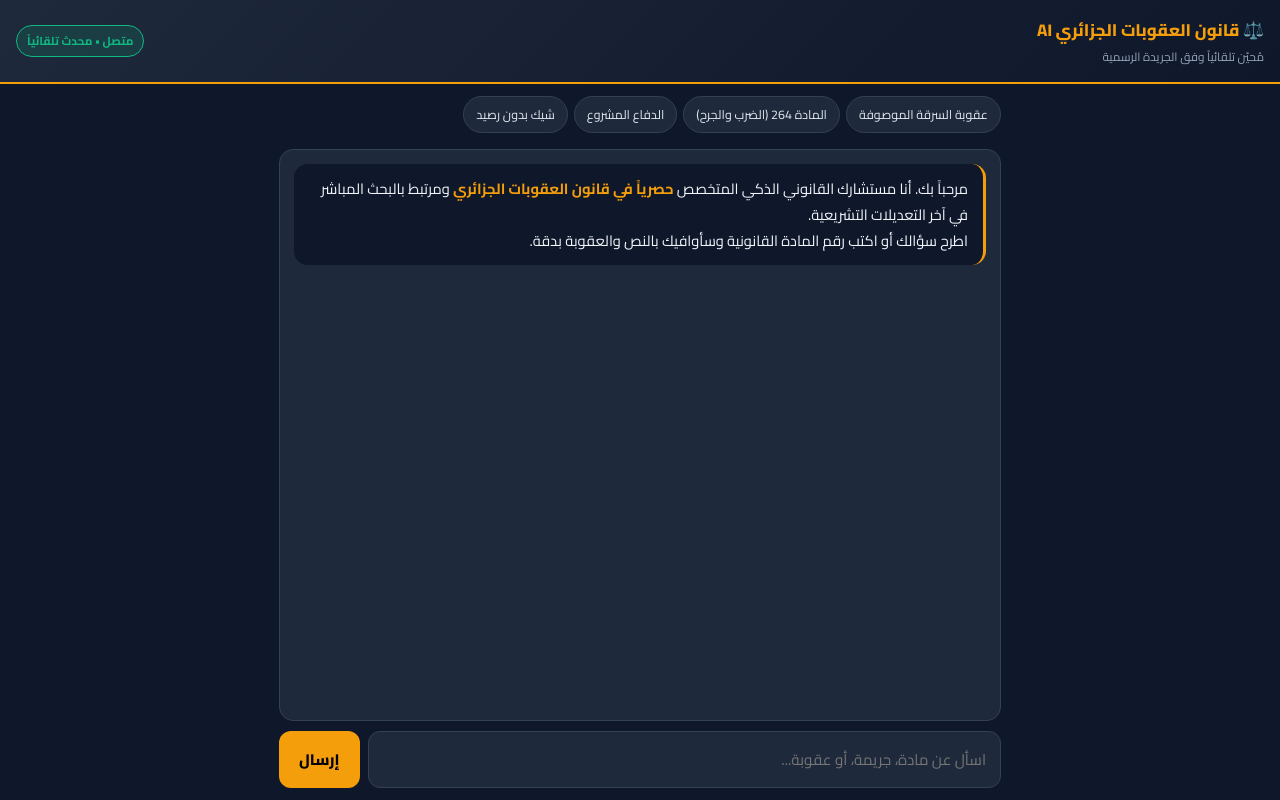
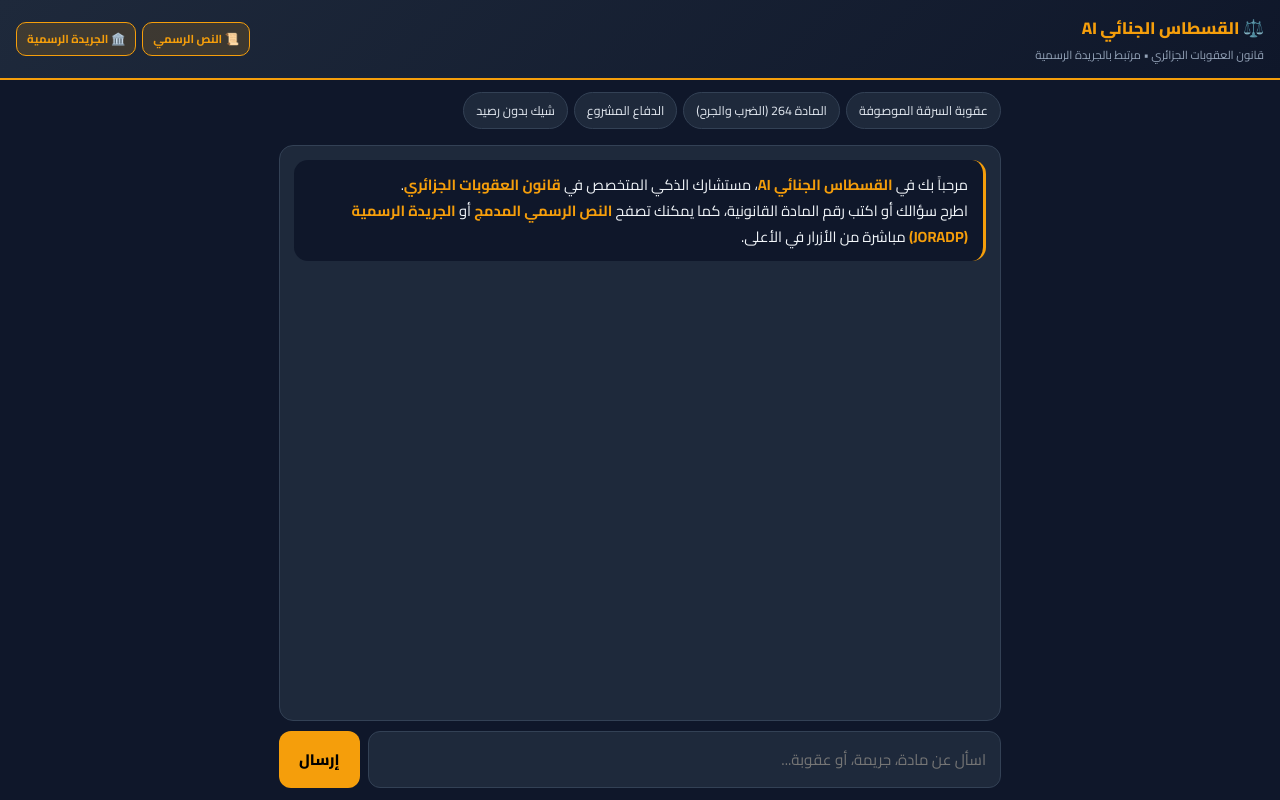
Before and after one commit to youcefkhelifa2703-ai/CPP_dz, a website: page index.html in a window 1280 px wide. Drawn offline with Linux system fonts and the light colour scheme.

Commit message:
Update index.html

```diff
--- a/index.html
+++ b/index.html
@@ -3,7 +3,7 @@
 <head>
   <meta charset="UTF-8">
   <meta name="viewport" content="width=device-width, initial-scale=1.0">
-  <title>المستشار الذكي - قانون العقوبات الجزائري AI</title>
+  <title>القسطاس الجنائي AI - قانون العقوبات الجزائري</title>
   <link rel="manifest" href="manifest.json">
   <meta name="theme-color" content="#0f172a">
   <link href="https://fonts.googleapis.com/css2?family=Cairo:wght@400;600;700;800&display=swap" rel="stylesheet">
@@ -27,7 +27,7 @@
     }
     header {
       background: linear-gradient(135deg, #1e293b 0%, #0f172a 100%);
-      padding: 14px 16px;
+      padding: 12px 16px;
       border-bottom: 2px solid var(--gold);
       display: flex;
       justify-content: space-between;
@@ -35,20 +35,21 @@
       flex-shrink: 0;
     }
     .logo h1 { font-size: 1.05rem; color: var(--gold); font-weight: 800; }
-    .logo p { font-size: 0.74rem; color: var(--muted); }
-    .status-badge {
+    .logo p { font-size: 0.72rem; color: var(--muted); }
+    .official-links {
+      display: flex;
+      gap: 6px;
+    }
+    .joradp-btn {
       font-size: 0.72rem;
-      padding: 4px 10px;
-      border-radius: 20px;
-      background: rgba(16, 185, 129, 0.15);
-      color: var(--green);
-      border: 1px solid var(--green);
+      padding: 5px 10px;
+      border-radius: 10px;
+      background: rgba(245, 158, 11, 0.15);
+      color: var(--gold);
+      border: 1px solid var(--gold);
       font-weight: 700;
-    }
-    .status-badge.offline {
-      background: rgba(239, 68, 68, 0.15);
-      color: var(--red);
-      border-color: var(--red);
+      text-decoration: none;
+      white-space: nowrap;
     }
     .container {
       max-width: 750px;
@@ -78,7 +79,6 @@
       font-size: 0.78rem;
       white-space: nowrap;
       cursor: pointer;
-      transition: 0.2s;
     }
     .prompt-chip:hover { border-color: var(--gold); color: var(--gold); }
     .chat-area {
@@ -141,10 +141,13 @@
 
 <header>
   <div class="logo">
-    <h1>⚖️ قانون العقوبات الجزائري AI</h1>
-    <p>مُحيّن تلقائياً وفق الجريدة الرسمية</p>
+    <h1>⚖️ القسطاس الجنائي AI</h1>
+    <p>قانون العقوبات الجزائري • مرتبط بالجريدة الرسمية</p>
   </div>
-  <div id="netStatus" class="status-badge">متصل بالشبكة</div>
+  <div class="official-links">
+    <a href="https://www.joradp.dz/TRV/APenal.pdf" target="_blank" class="joradp-btn">📜 النص الرسمي</a>
+    <a href="https://www.joradp.dz/HAR/Index.htm" target="_blank" class="joradp-btn">🏛️ الجريدة الرسمية</a>
+  </div>
 </header>
 
 <div class="container">
@@ -157,8 +160,8 @@
 
   <div class="chat-area" id="chatArea">
     <div class="msg bot">
-      مرحباً بك. أنا مستشارك القانوني الذكي المتخصص <b>حصرياً في قانون العقوبات الجزائري</b> ومرتبط بالبحث المباشر في آخر التعديلات التشريعية.<br>
-      اطرح سؤالك أو اكتب رقم المادة القانونية وسأوافيك بالنص والعقوبة بدقة.
+      مرحباً بك في <b>القسطاس الجنائي AI</b>، مستشارك الذكي المتخصص في <b>قانون العقوبات الجزائري</b>.<br>
+      اطرح سؤالك أو اكتب رقم المادة القانونية، كما يمكنك تصفح <b>النص الرسمي المدمج</b> أو <b>الجريدة الرسمية (JORADP)</b> مباشرة من الأزرار في الأعلى.
     </div>
   </div>
 
@@ -169,19 +172,6 @@
 </div>
 
 <script>
-  function updateOnlineStatus() {
-    const badge = document.getElementById('netStatus');
-    if (navigator.onLine) {
-      badge.textContent = 'متصل • محدث تلقائياً';
-      badge.classList.remove('offline');
-    } else {
-      badge.textContent = 'غير متصل بالإنترنت';
-      badge.classList.add('offline');
-    }
-  }
-  window.addEventListener('online', updateOnlineStatus);
-  window.addEventListener('offline', updateOnlineStatus);
-
   function usePrompt(text) {
     document.getElementById('userQuestion').value = text;
     askAI();
@@ -195,7 +185,7 @@
 
   async function askAI() {
     if (!navigator.onLine) {
-      alert('يرجى الاتصال بالإنترنت للبحث في النصوص القانونية المحدثة.');
+      alert('يرجى الاتصال بالإنترنت لاستخدام المستشار الذكي.');
       return;
     }
 
@@ -207,7 +197,7 @@
     chatArea.innerHTML += `<div class="msg user">${question}</div>`;
     input.value = '';
     const loadingId = 'load_' + Date.now();
-    chatArea.innerHTML += `<div class="msg bot" id="${loadingId}">⏳ جاري البحث في نصوص قانون العقوبات الجزائري وتحليلها...</div>`;
+    chatArea.innerHTML += `<div class="msg bot" id="${loadingId}">⏳ جاري تحليل السؤال وفق قانون العقوبات الجزائري...</div>`;
     chatArea.scrollTop = chatArea.scrollHeight;
 
     try {
@@ -224,15 +214,6 @@
     }
     chatArea.scrollTop = chatArea.scrollHeight;
   }
-
-  // إلغاء تسجيل Service Worker القديم لإزالة التخزين المؤقت القديم
-  if ('serviceWorker' in navigator) {
-    navigator.serviceWorker.getRegistrations().then(regs => {
-      for (let reg of regs) reg.unregister();
-    });
-  }
-
-  updateOnlineStatus();
 </script>
 </body>
 </html>
```
